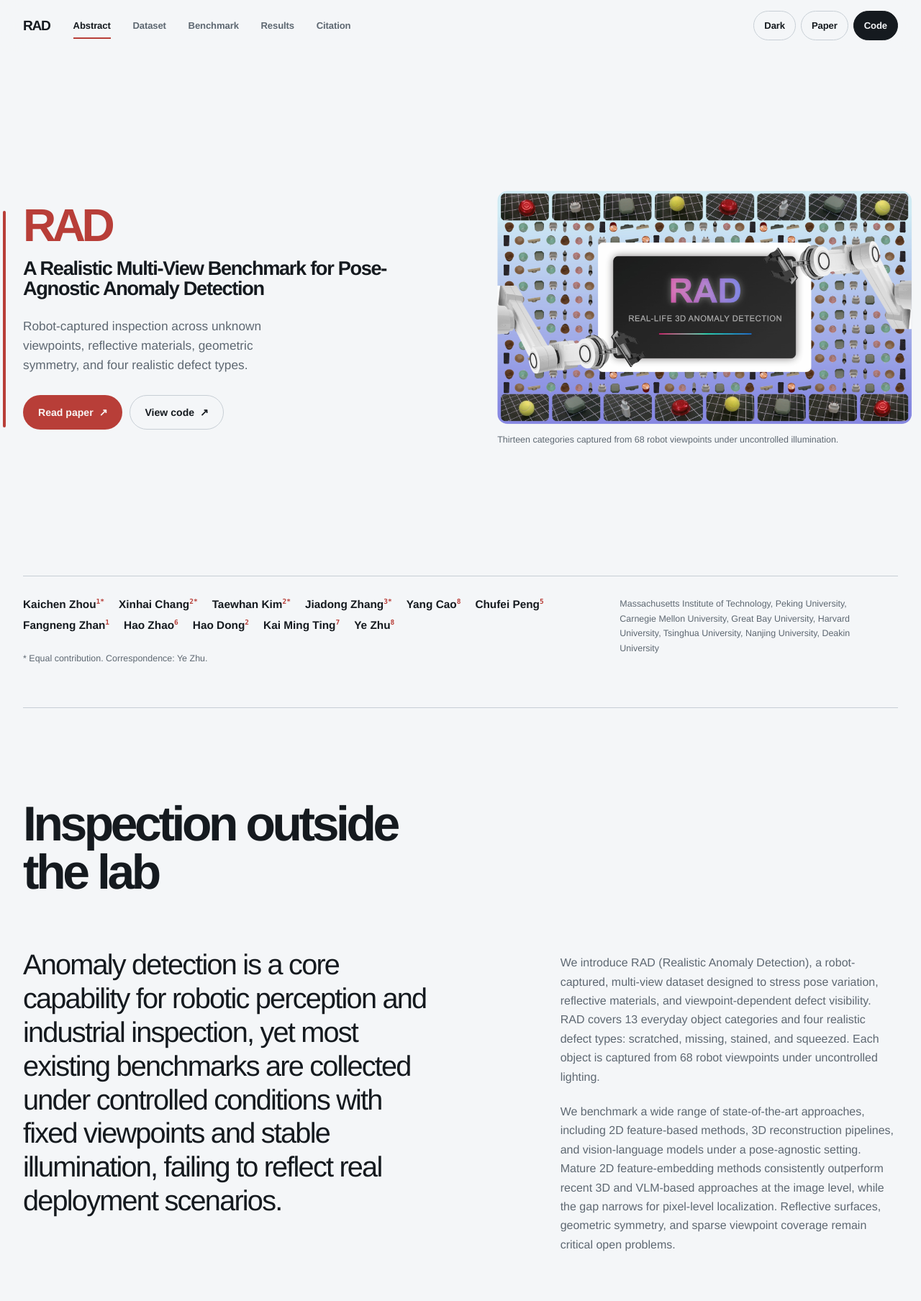
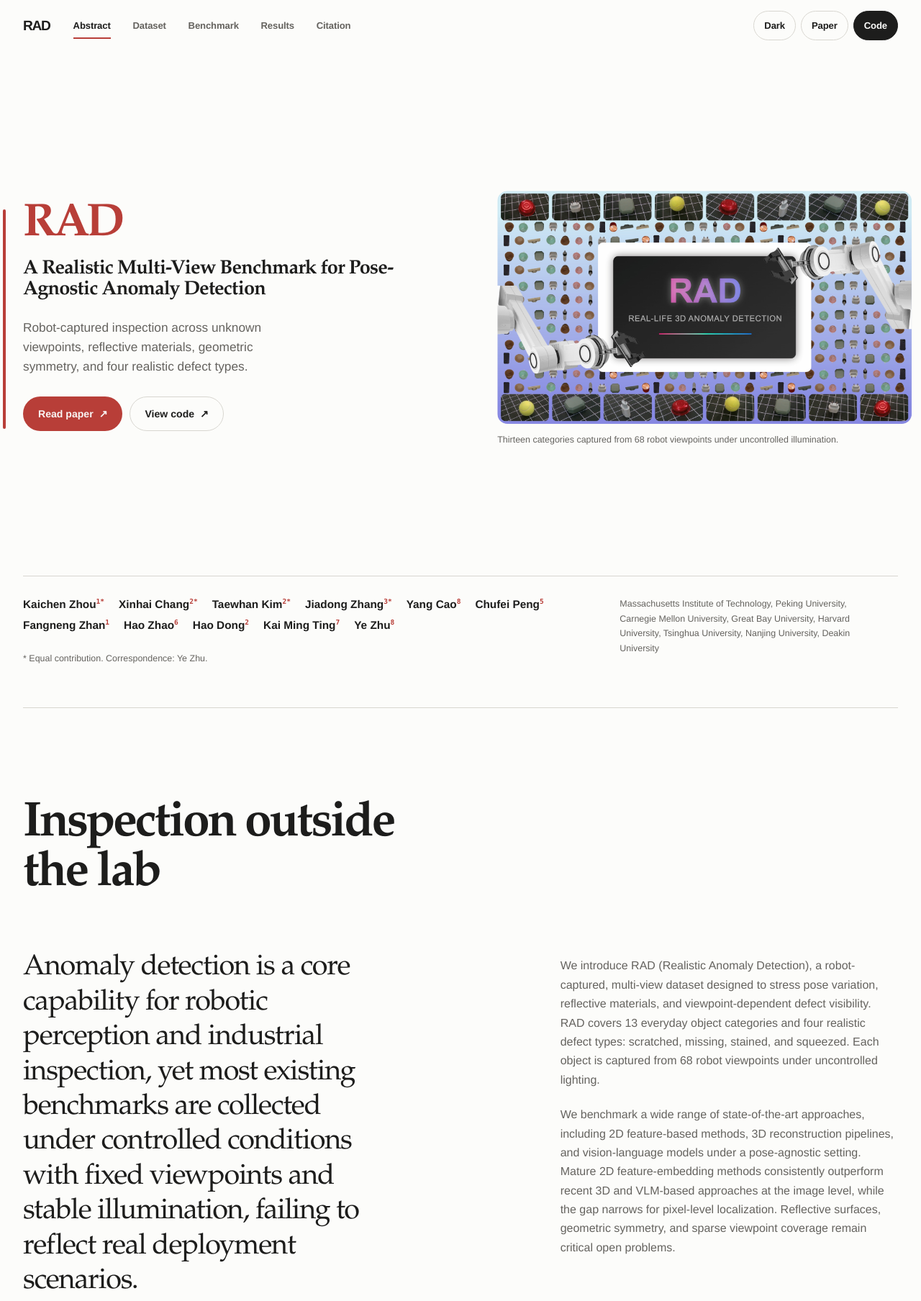
Before and after one commit to chang-xinhai/rad-website, a plain HTML site: page index.html in a window 1280 px wide. Shown: the top 1808 px of the page at 72% size. Drawn offline with Linux system fonts and the light colour scheme.

Commit message:
style: shift project page to light academic theme

```diff
--- a/assets/main.js
+++ b/assets/main.js
@@ -3,20 +3,20 @@
 
   const root = document.documentElement;
   const themeButton = document.querySelector('.theme-toggle');
-  const colorScheme = window.matchMedia('(prefers-color-scheme: dark)');
-
   const effectiveTheme = () => {
     const selected = root.dataset.theme;
     if (selected === 'dark' || selected === 'light') return selected;
-    return colorScheme.matches ? 'dark' : 'light';
+    return 'light';
   };
 
   const updateThemeControl = () => {
     if (!themeButton) return;
-    const nextTheme = effectiveTheme() === 'dark' ? 'light' : 'dark';
+    const currentTheme = effectiveTheme();
+    const nextTheme = currentTheme === 'dark' ? 'light' : 'dark';
     const label = `${nextTheme[0].toUpperCase()}${nextTheme.slice(1)}`;
     themeButton.textContent = label;
     themeButton.setAttribute('aria-label', `Switch to ${nextTheme} mode`);
+    document.querySelector('meta[name="theme-color"]')?.setAttribute('content', currentTheme === 'dark' ? '#101418' : '#FCFCFA');
   };
 
   const savedTheme = localStorage.getItem('rad-theme');
@@ -31,8 +31,6 @@
     localStorage.setItem('rad-theme', nextTheme);
     updateThemeControl();
   });
-
-  colorScheme.addEventListener?.('change', updateThemeControl);
 
   const menuButton = document.querySelector('.nav-toggle');
   const menu = document.querySelector('.primary-nav');
--- a/assets/style.css
+++ b/assets/style.css
@@ -1,19 +1,19 @@
 :root {
   color-scheme: light;
-  --canvas: #f4f6f8;
-  --surface: #e9edf1;
-  --surface-strong: #dfe5ea;
-  --ink: #151a1f;
-  --muted: #5e6872;
-  --rule: #c7ced5;
+  --canvas: #fcfcfa;
+  --surface: #f4f3ef;
+  --surface-strong: #eae9e4;
+  --ink: #1d1d1c;
+  --muted: #65635f;
+  --rule: #d8d6d0;
   --signal: #b83e38;
   --on-signal: #f9f6f5;
   --signal-ink: #731f1c;
-  --signal-soft: #f2d5d2;
-  --nav-bg: rgb(244 246 248 / 88%);
-  --figure-bg: #f8f9fa;
-  --shadow: 0 24px 70px rgb(52 66 78 / 12%);
-  --display: "Avenir Next", "Helvetica Neue", Helvetica, Arial, sans-serif;
+  --signal-soft: #f5dfdc;
+  --nav-bg: rgb(252 252 250 / 91%);
+  --figure-bg: #fefefd;
+  --shadow: 0 24px 70px rgb(75 70 63 / 9%);
+  --display: "Iowan Old Style", "Palatino Linotype", "Book Antiqua", Palatino, Georgia, serif;
   --body: "Avenir Next", "Helvetica Neue", Helvetica, Arial, sans-serif;
   --mono: "SFMono-Regular", "IBM Plex Mono", Consolas, "Liberation Mono", monospace;
   --radius: 14px;
@@ -36,25 +36,6 @@ html[data-theme="dark"] {
   --nav-bg: rgb(16 20 24 / 88%);
   --figure-bg: #dfe3e6;
   --shadow: 0 24px 70px rgb(1 6 10 / 28%);
-}
-
-@media (prefers-color-scheme: dark) {
-  :root:not([data-theme="light"]) {
-    color-scheme: dark;
-    --canvas: #101418;
-    --surface: #192027;
-    --surface-strong: #222b33;
-    --ink: #ecf0f3;
-    --muted: #a7b0b8;
-    --rule: #35404a;
-    --signal: #de706a;
-    --on-signal: #151a1f;
-    --signal-ink: #ffd9d6;
-    --signal-soft: #482827;
-    --nav-bg: rgb(16 20 24 / 88%);
-    --figure-bg: #dfe3e6;
-    --shadow: 0 24px 70px rgb(1 6 10 / 28%);
-  }
 }
 
 *,
@@ -84,7 +65,7 @@ body::before {
   position: fixed;
   inset: 0;
   z-index: -1;
-  background-image: radial-gradient(circle at 15% 8%, rgb(201 79 72 / 5%), transparent 28%);
+  background-image: radial-gradient(circle at 15% 8%, rgb(184 62 56 / 4%), transparent 28%);
   content: "";
   pointer-events: none;
 }
@@ -201,7 +182,7 @@ sup {
 .wordmark,
 .footer-mark {
   color: var(--ink);
-  font-family: var(--display);
+  font-family: var(--body);
   font-size: 1.2rem;
   font-weight: 800;
   letter-spacing: -0.07em;
@@ -336,9 +317,9 @@ sup {
 
 .hero h1 {
   font-family: var(--display);
-  font-weight: 660;
-  letter-spacing: -0.055em;
-  line-height: 0.98;
+  font-weight: 600;
+  letter-spacing: -0.036em;
+  line-height: 1.01;
 }
 
 .hero-mark {
@@ -346,16 +327,16 @@ sup {
   margin-bottom: 20px;
   color: var(--signal);
   font-size: clamp(3.6rem, 5vw, 5.4rem);
-  font-weight: 800;
-  letter-spacing: -0.085em;
-  line-height: 0.78;
+  font-weight: 700;
+  letter-spacing: -0.075em;
+  line-height: 0.82;
 }
 
 .hero-title {
   display: block;
   max-width: none;
-  font-size: clamp(1.7rem, 1.8vw, 2rem);
-  line-height: 1.03;
+  font-size: clamp(1.7rem, 1.76vw, 1.98rem);
+  line-height: 1.06;
 }
 
 .hero-summary {
@@ -494,9 +475,9 @@ figcaption {
   max-width: 16ch;
   font-family: var(--display);
   font-size: clamp(2.45rem, 5.3vw, 5.5rem);
-  font-weight: 650;
-  letter-spacing: -0.065em;
-  line-height: 0.98;
+  font-weight: 600;
+  letter-spacing: -0.05em;
+  line-height: 1.01;
 }
 
 .section-heading p {
@@ -521,9 +502,9 @@ figcaption {
   max-width: 26ch;
   font-family: var(--display);
   font-size: clamp(1.75rem, 3.1vw, 3.35rem);
-  font-weight: 520;
-  letter-spacing: -0.045em;
-  line-height: 1.18;
+  font-weight: 500;
+  letter-spacing: -0.03em;
+  line-height: 1.22;
 }
 
 .abstract-body {
@@ -558,8 +539,8 @@ figcaption {
   display: block;
   font-family: var(--display);
   font-size: clamp(2.65rem, 5vw, 4.9rem);
-  font-weight: 680;
-  letter-spacing: -0.065em;
+  font-weight: 600;
+  letter-spacing: -0.055em;
   line-height: 1;
 }
 
@@ -676,8 +657,8 @@ figcaption {
 .method h3 {
   font-family: var(--display);
   font-size: clamp(1.45rem, 2.6vw, 2.5rem);
-  font-weight: 650;
-  letter-spacing: -0.045em;
+  font-weight: 600;
+  letter-spacing: -0.035em;
   line-height: 1.1;
 }
 
@@ -754,8 +735,8 @@ figcaption {
   color: var(--signal);
   font-family: var(--display);
   font-size: clamp(4.8rem, 11vw, 9.5rem);
-  font-weight: 680;
-  letter-spacing: -0.09em;
+  font-weight: 600;
+  letter-spacing: -0.075em;
   line-height: 0.72;
 }
 
--- a/index.html
+++ b/index.html
@@ -3,8 +3,7 @@
 <head>
   <meta charset="utf-8">
   <meta name="viewport" content="width=device-width, initial-scale=1">
-  <meta name="theme-color" content="#F4F6F8" media="(prefers-color-scheme: light)">
-  <meta name="theme-color" content="#101418" media="(prefers-color-scheme: dark)">
+  <meta name="theme-color" content="#FCFCFA">
   <meta name="description" content="RAD is a robot-captured multi-view benchmark for pose-agnostic anomaly detection across 13 object categories and 68 viewpoints.">
   <meta name="author" content="Kaichen Zhou, Xinhai Chang, Taewhan Kim, Jiadong Zhang, Yang Cao, Chufei Peng, Fangneng Zhan, Hao Zhao, Hao Dong, Kai Ming Ting, Ye Zhu">
   <meta name="keywords" content="RAD, realistic anomaly detection, pose-agnostic anomaly detection, robotic inspection, multi-view benchmark, computer vision">
```
Also changed, not shown: 404.html (+1 -2 lines), site.webmanifest, 1 other file.
